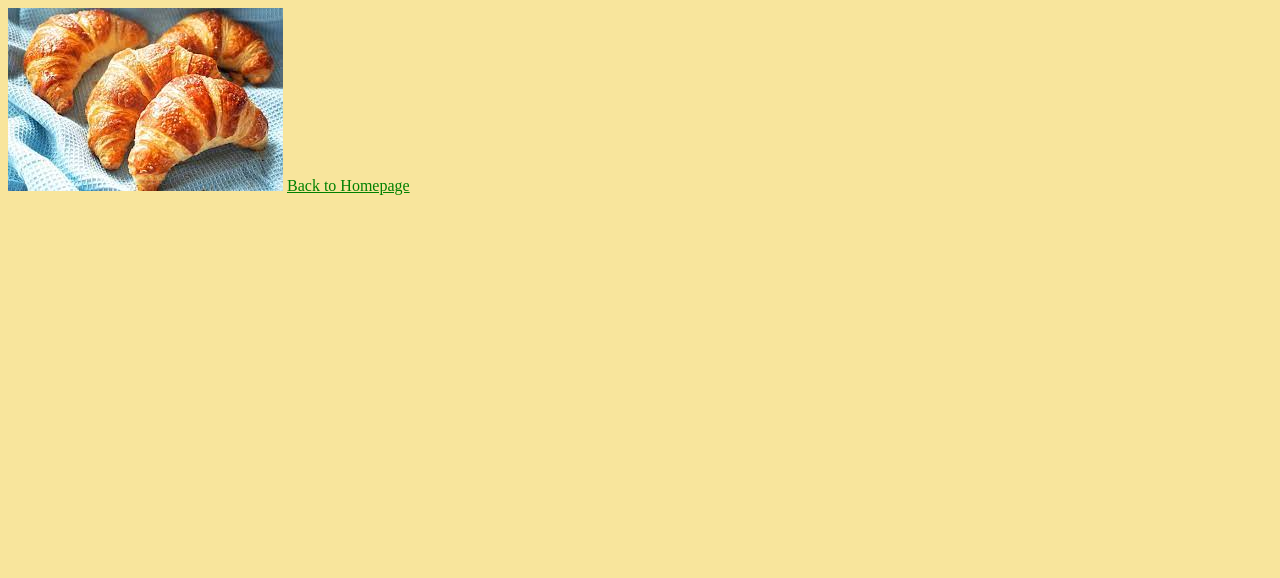
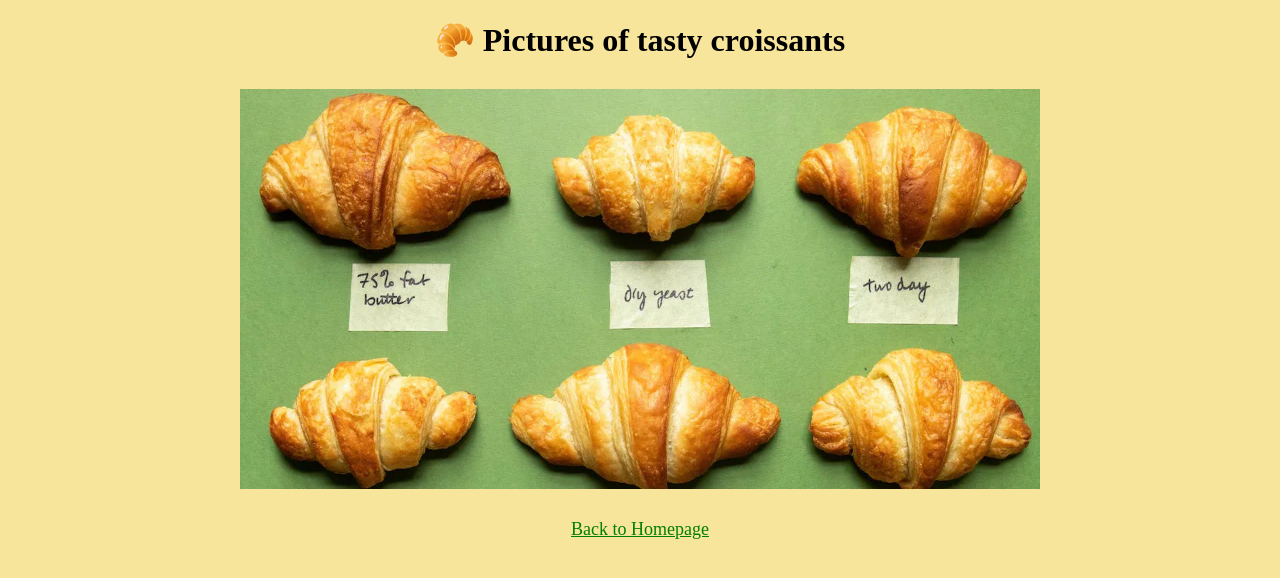
Before and after one commit to sasha-ak/multiple-pages-static-website, a plain HTML site: page photo.html in a window 1280 px wide. Drawn offline with Linux system fonts and the light colour scheme.

Commit message:
Added context and photo on all pages

```diff
--- a/css/styles.css
+++ b/css/styles.css
@@ -1,7 +1,8 @@
 body {
   background-color: #f8e59c;
 }
-h1 {
+h1,
+h2 {
   text-align: center;
 }
 p {
@@ -24,4 +25,12 @@ li {
 }
 a {
   color: green;
+  display: block;
+  text-align: center;
+  font-size: 18px;
 }
+img {
+  display: block;
+  margin: 30px auto;
+  width: 800px;
+}
--- a/photo.html
+++ b/photo.html
@@ -8,7 +8,8 @@
     <title>Photo</title>
   </head>
   <body>
-    <img src="/images/croissant.jpg" alt="croissant" />
+    <h1>🥐 Pictures of tasty croissants</h1>
+    <img src="/images/image.webp" alt="croissant" />
     <a href="/index.html"> Back to Homepage</a>
   </body>
 </html>
```
Also changed, not shown: contact.html (+2 -1 lines), images/croissant.jpg (deleted), images/image.webp (added).
